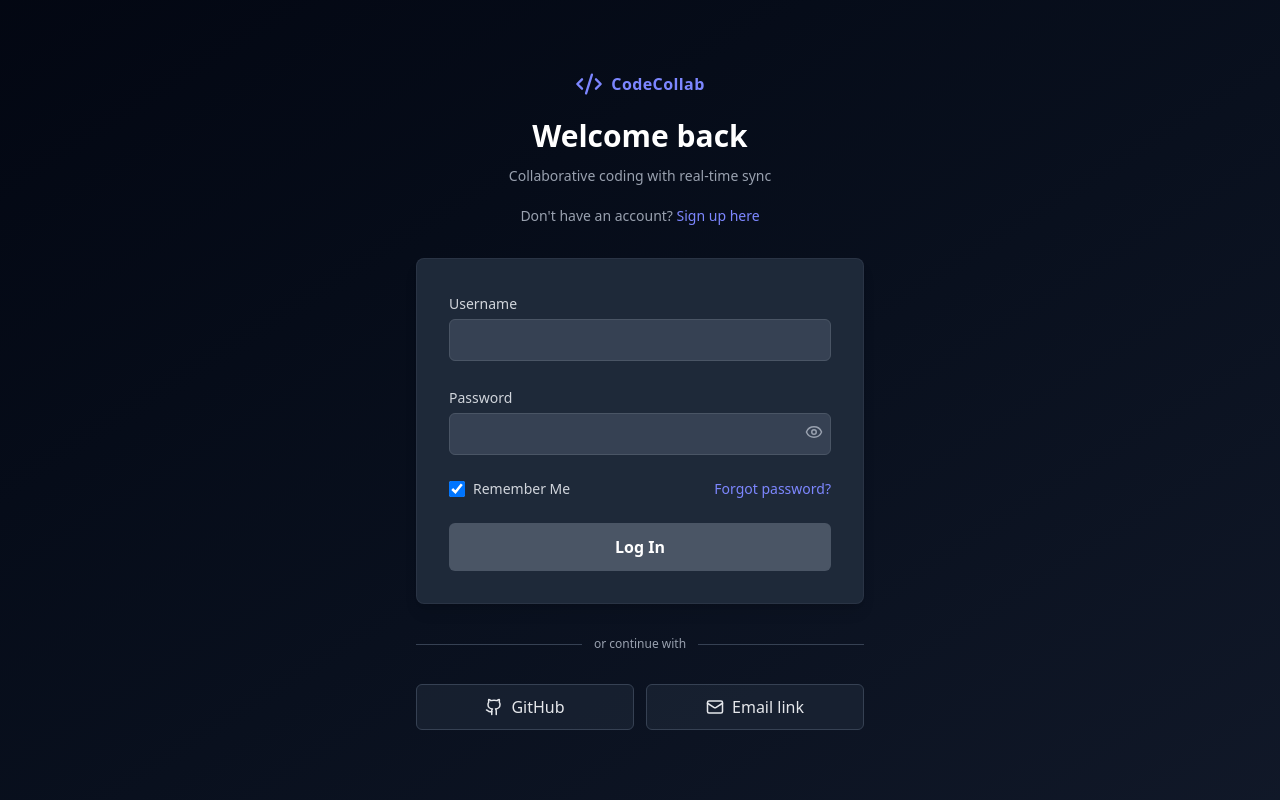
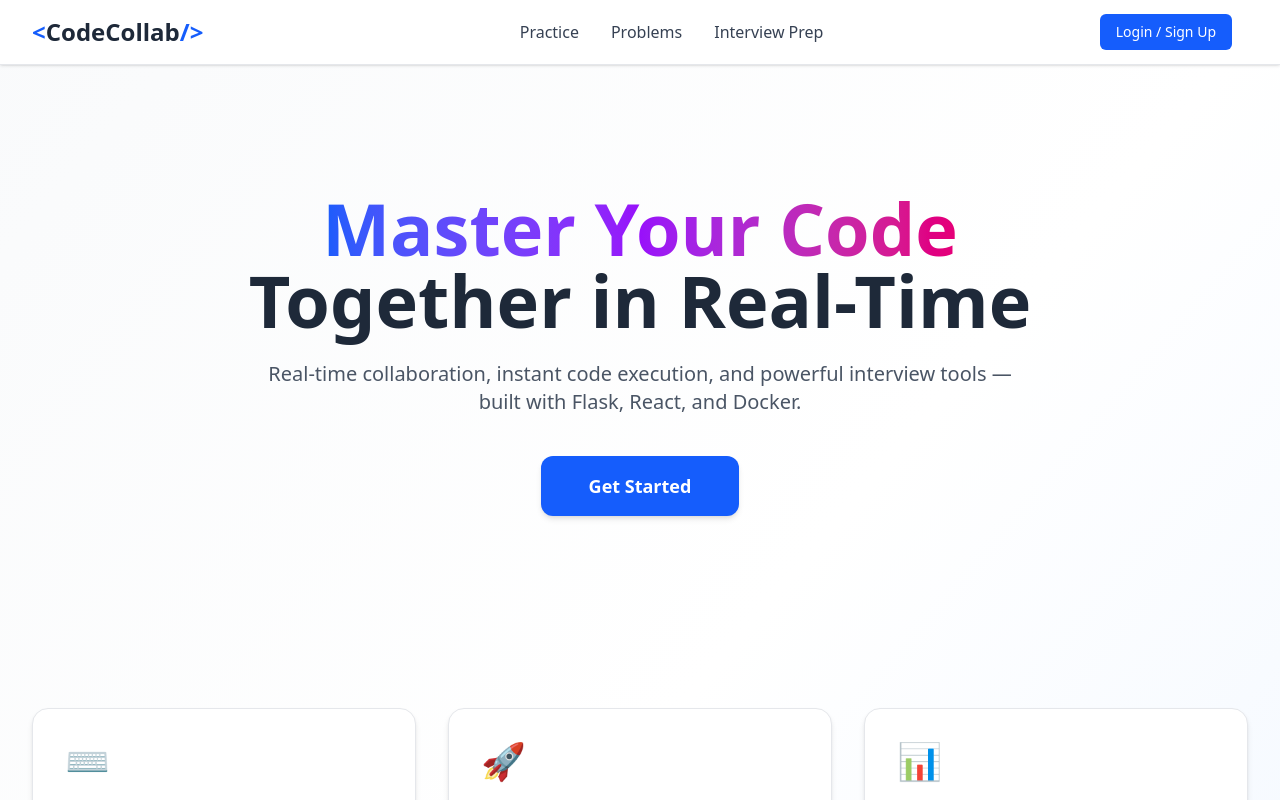
Before and after one commit to Kadaliharsha/CodeCollab_Project, a React (Vite) app in the folder codecollab-frontend/: page / in a window 1280 px wide. Before the commit this address led to /auth. Shown: the top 800 px of the page. Built offline with nearby package versions, Linux system fonts and the light colour scheme; no server answers.

Commit message:
Feat: new flow

```diff
--- a/codecollab-frontend/src/App.jsx
+++ b/codecollab-frontend/src/App.jsx
@@ -18,7 +18,8 @@
   return (
     <div className="bg-gray-900 text-white min-h-screen font-sans">
       <Routes>
-        <Route path="/" element={<ProtectedRoute> <HomePage /></ProtectedRoute>} />
+        {/* Make homepage public so users can see landing/home even when not authenticated */}
+        <Route path="/" element={<HomePage />} />
         <Route path="/auth" element={<AuthPage />} />
         <Route path="/login" element={<AuthPage />} />
         <Route path="/forgot-password" element={<ForgotPassword />} />
```
